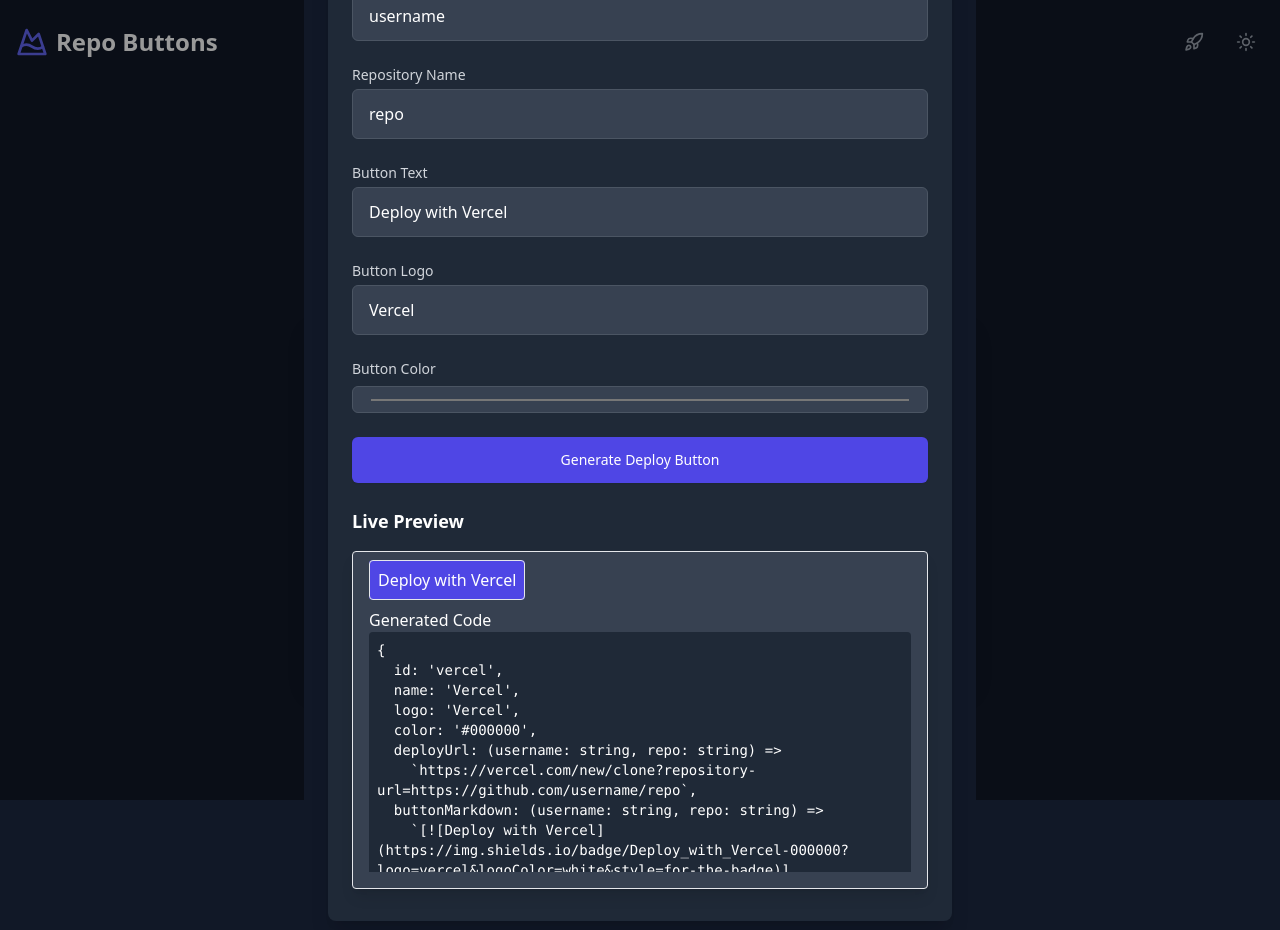
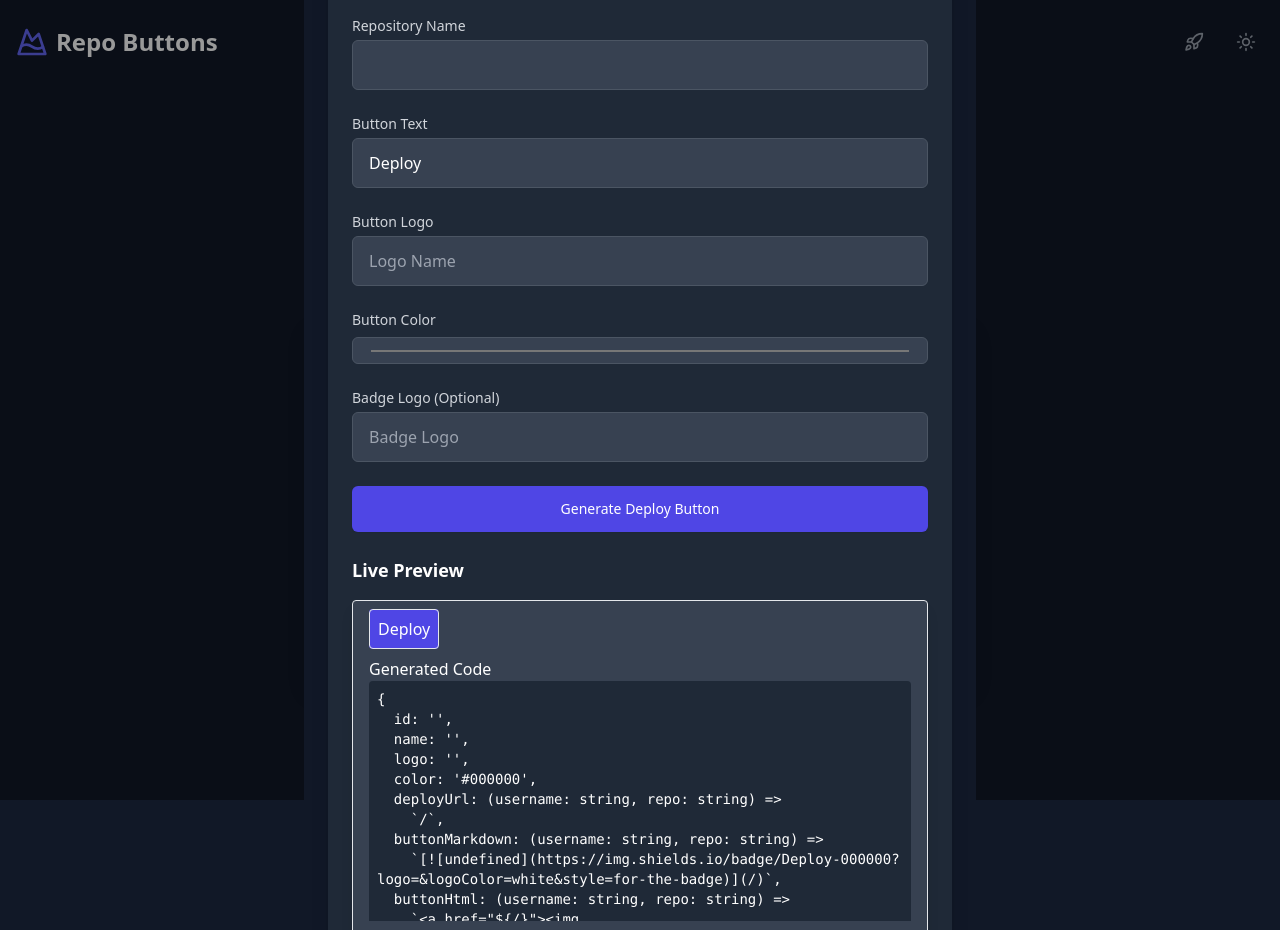
Before and after one commit to sudo-self/deploy-buttons, a React (Vite) app: page / in a window 1280 px wide. Both pictures are taken after a click on the button 1194 px from the left and 42 px from the top of the page. Built offline with nearby package versions, Linux system fonts and the light colour scheme.

Commit message:
Update DeployCardConfigurator.tsx

```diff
--- a/src/components/DeployCardConfigurator.tsx
+++ b/src/components/DeployCardConfigurator.tsx
@@ -12,17 +12,17 @@
 
 const DeployCardConfigurator: React.FC = () => {
   const [form, setForm] = useState<DeployForm>({
-    id: 'vercel',
-    name: 'Vercel',
-    logo: 'Vercel',
+    id: '',
+    name: '',
+    logo: '',
     color: '#000000',
-    baseUrl: 'https://vercel.com/new/clone?repository-url=https://github.com/',
-    buttonText: 'Deploy with Vercel',
-    badgeLogo: 'vercel',
+    baseUrl: '',
+    buttonText: 'Deploy',
+    badgeLogo: '',
   });
 
-  const [username, setUsername] = useState<string>('username');
-  const [repo, setRepo] = useState<string>('repo');
+  const [username, setUsername] = useState<string>('');
+  const [repo, setRepo] = useState<string>('');
   const [error, setError] = useState<string>('');
 
   const handleChange = (e: ChangeEvent<HTMLInputElement>) => {
@@ -63,7 +63,7 @@
     <div className="w-full max-w-2xl mx-auto bg-gray-800 rounded-lg shadow-xl overflow-hidden transform transition-all hover:shadow-2xl duration-300">
       <div className="px-6 py-8">
         <div className="flex items-center justify-center mb-6">
-          <h2 className="text-2xl font-bold text-white">Deploy Button Config</h2>
+          <h2 className="text-2xl font-bold text-white">Custom Deploy Button Config</h2>
         </div>
 
         <form onSubmit={handleSubmit} className="space-y-6">
@@ -139,6 +139,21 @@
             />
           </div>
 
+          <div>
+            <label htmlFor="badgeLogo" className="block text-sm font-medium text-gray-300 mb-1">
+              Badge Logo (Optional)
+            </label>
+            <input
+              type="text"
+              id="badgeLogo"
+              name="badgeLogo"
+              value={form.badgeLogo}
+              onChange={handleChange}
+              placeholder="Badge Logo"
+              className="w-full px-4 py-3 bg-gray-700 border border-gray-600 rounded-md text-white placeholder-gray-400 focus:outline-none focus:ring-2 focus:ring-indigo-500 transition duration-200"
+            />
+          </div>
+
           {error && (
             <div className="text-red-400 text-sm py-2 px-3 bg-red-900/30 rounded-md">
               {error}
@@ -175,9 +190,9 @@
   deployUrl: (username: string, repo: string) =>
     \`${platform.deployUrl(username, repo)}\`,
   buttonMarkdown: (username: string, repo: string) =>
-    \`[![Deploy with ${platform.name}](${badgeUrl})](${deployUrl})\`,
+    \`[![${platform.buttonText}](${badgeUrl})](${deployUrl})\`,
   buttonHtml: (username: string, repo: string) =>
-    \`<a href="\${${deployUrl}}"><img src="\${${badgeUrl}}" alt="Deploy with ${platform.name}"></a>\`
+    \`<a href="\${${deployUrl}}"><img src="\${${badgeUrl}}" alt="${platform.buttonText}"></a>\`
 }`}
             </pre>
           </div>
```
